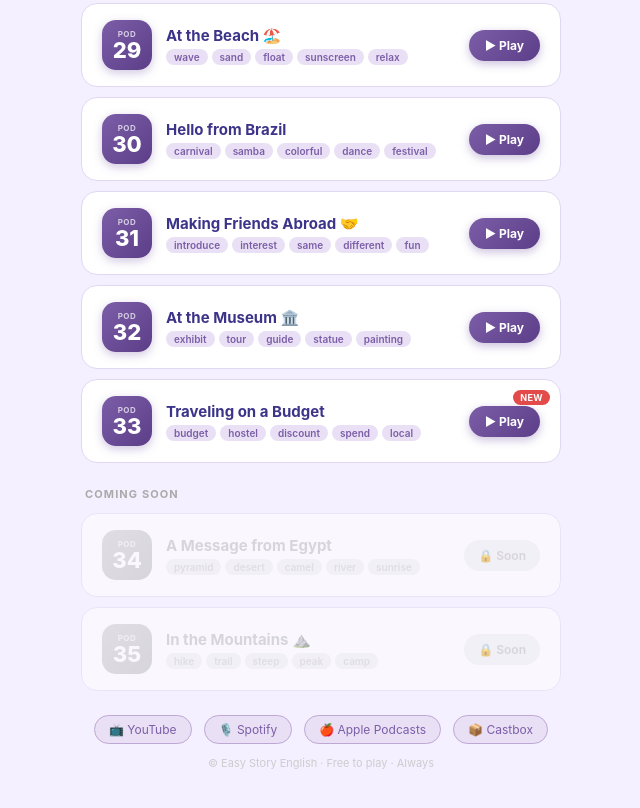
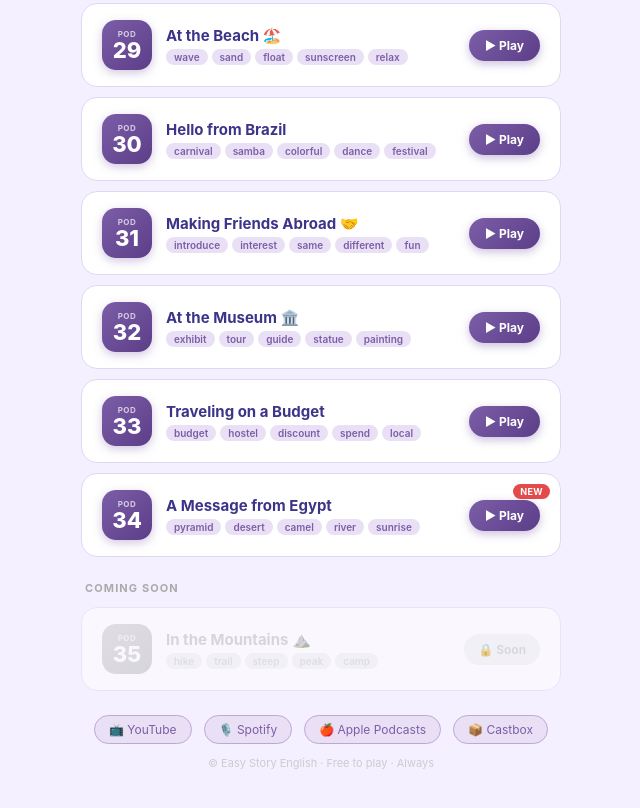
Before and after one commit to easystoryenglish/ese-games, a plain HTML site: page index.html in a window 1280 px wide. Shown: the part 2941-3749 px from the top of the page, without its empty margins (319-959 px from the left). Drawn offline with Linux system fonts and the light colour scheme.

Commit message:
Update index.html

```diff
--- a/index.html
+++ b/index.html
@@ -431,10 +431,19 @@ body{font-family:-apple-system,BlinkMacSystemFont,'Segoe UI',sans-serif;min-heig
         </div>
       </div>
       <div class="ep-action"><span class="play-pill">▶ Play</span></div>
+    </a>
+
+                                                <a class="ep-card available" href="pod34/index.html">
+      <div class="ep-num"><div class="pod">POD</div><div class="num">34</div></div>
+      <div class="ep-info">
+        <div class="ep-title">A Message from Egypt</div>
+        <div class="ep-words">
+          <span class="ep-chip">pyramid</span><span class="ep-chip">desert</span><span class="ep-chip">camel</span><span class="ep-chip">river</span><span class="ep-chip">sunrise</span>
+        </div>
+      </div>
+      <div class="ep-action"><span class="play-pill">▶ Play</span></div>
       <div class="new-dot">NEW</div>
     </a>
-
-
   </div>
 
 
@@ -445,16 +454,6 @@ body{font-family:-apple-system,BlinkMacSystemFont,'Segoe UI',sans-serif;min-heig
 
 
 
-                             <div class="ep-card soon">
-      <div class="ep-num"><div class="pod">POD</div><div class="num">34</div></div>
-      <div class="ep-info">
-        <div class="ep-title">A Message from Egypt </div>
-        <div class="ep-words">
-          <span class="ep-chip">pyramid</span><span class="ep-chip">desert</span><span class="ep-chip">camel</span><span class="ep-chip">river</span><span class="ep-chip">sunrise</span>
-        </div>
-      </div>
-      <div class="ep-action"><span class="soon-pill">🔒 Soon</span></div>
-    </div>
 
                                  <div class="ep-card soon">
       <div class="ep-num"><div class="pod">POD</div><div class="num">35</div></div>
```
